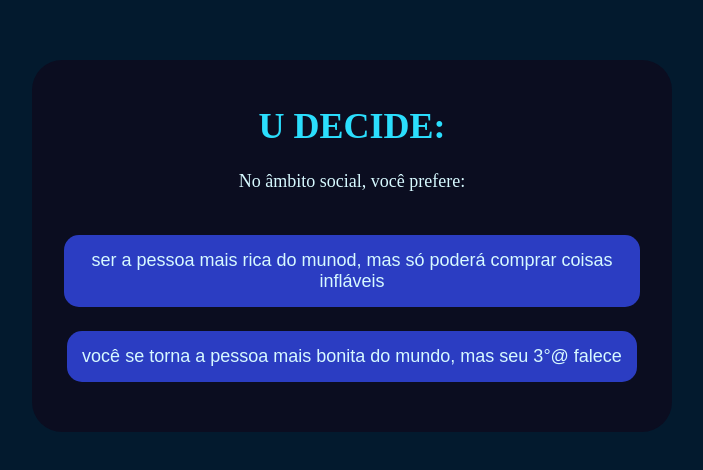
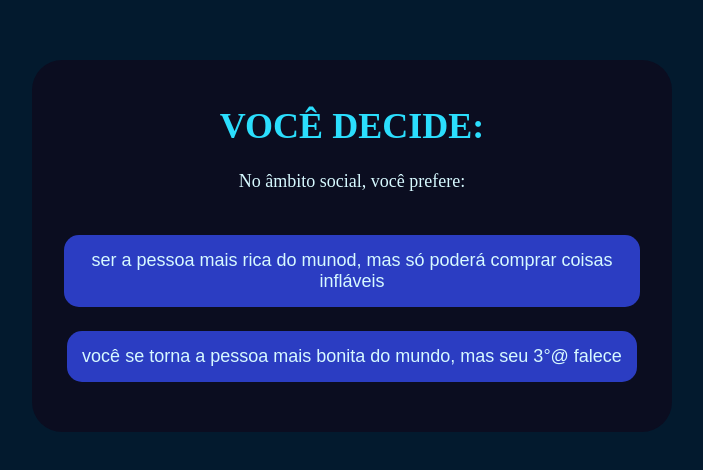
Before and after one commit to hideki123123/html-missao, a plain HTML site: page index.html in a window 1280 px wide. Shown: the part 162-632 px from the top of the page, without its empty margins (288-991 px from the left). Drawn offline with Linux system fonts and the light colour scheme.

Commit message:
THJNTTTY

```diff
--- a/index.html
+++ b/index.html
@@ -8,7 +8,7 @@
 </head>
 <body>
     <div class="caixa-principal">
-        <h1>U DECIDE:</h1>
+        <h1>VOCÊ DECIDE:</h1>
         <div class="caixa-perguntas"></div>
         <br>
         <div class="caixa-alternativas"></div>
```
